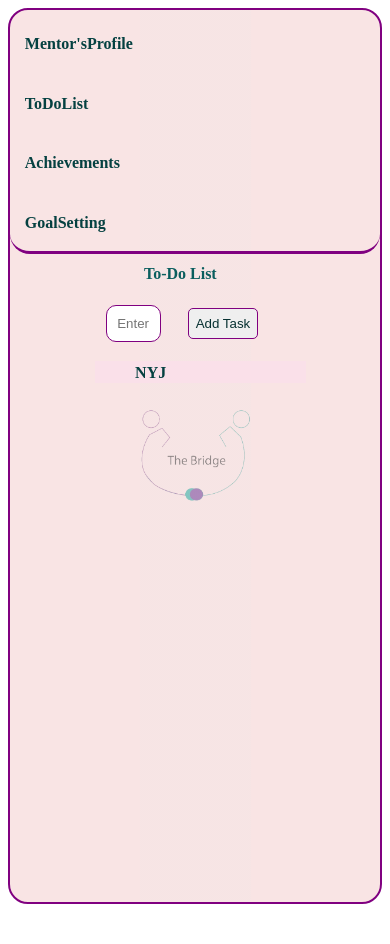
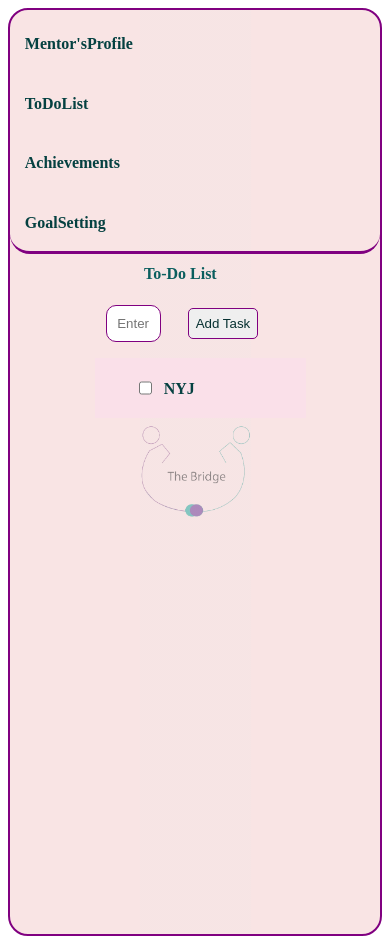
Before and after one commit to priscilla-mikisa/mentorshipProgram, a plain HTML site: page To-Do.html in a window 390 px wide. Before the commit the page ends 912 px from the top, so only its background shows below. Drawn offline with Linux system fonts and the light colour scheme.

```diff
--- a/To-Do.html
+++ b/To-Do.html
@@ -21,7 +21,7 @@
     <h1 class="toDoTitle">To-Do List</h1>
     <input type="text" id="addTask" placeholder="Enter what you want to do.....">
     <button id="addButton">Add Task</button>
-    <ul id="ToDo"><li>    <h3><a href="NYJ.html" class="NYJnav">NYJ</a></h3>
+    <ul id="ToDo"><input type="checkbox" class="check"><li> <h3><a href="NYJ.html" class="NYJnav">NYJ</a></h3>
     </li></ul>
     </div>
     </div>
--- a/toDo.css
+++ b/toDo.css
@@ -2,6 +2,8 @@
     list-style: none;
     background-color: rgb(250, 224, 233);
     margin-left: 20%;
+    display: flex;
+    gap:5%;
 }
 #addTask{
     margin-left: 20%;
@@ -110,6 +112,9 @@
         color: rgb(5, 65, 65);
         font-size: 1rem;
     }
+    .check{
+        padding-top: 50%;
+    }
     .navLinks{
         display: flex;
         flex-direction: column;
```
Also changed, not shown: NYJ.html (+1 -1 lines).
